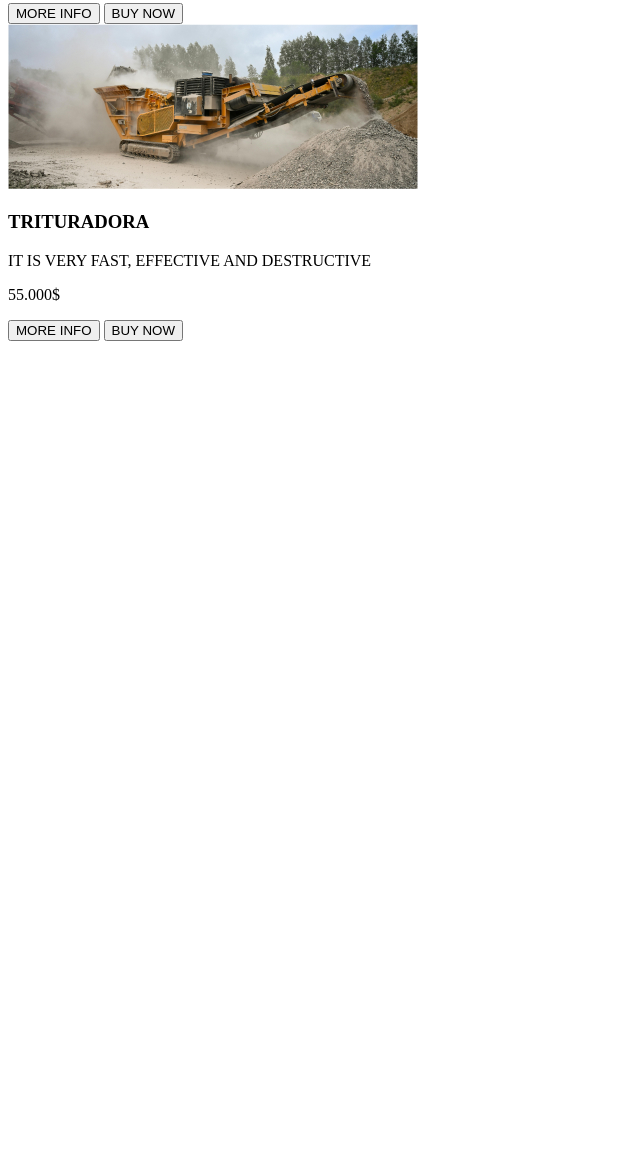
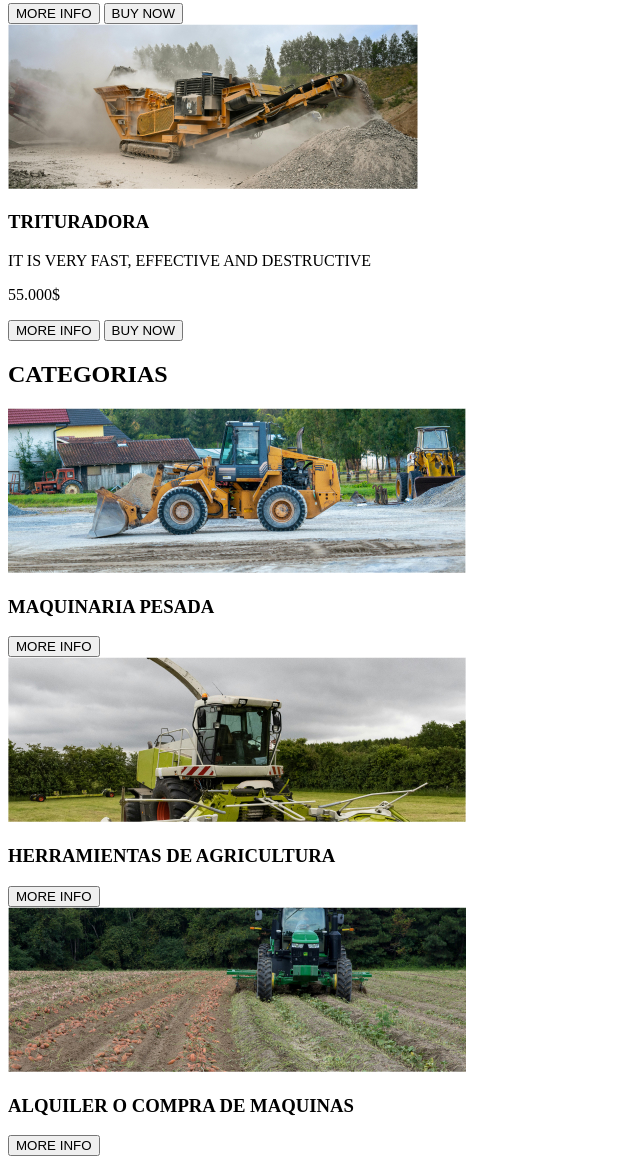
Before and after one commit to Joshua2608magic/MY_FIRSTJOBNOW, a plain HTML site: page index.html in a window 1280 px wide. Shown: the part 886-2050 px from the top of the page, without its empty margins (0-640 px from the left). Before the commit the page ends 1235 px from the top, so only its background shows below. Drawn offline with Linux system fonts and the light colour scheme.

Commit message:
HICE CATEGORIAS

```diff
--- a/index.html
+++ b/index.html
@@ -52,6 +52,10 @@
             <h1>LA felicidad en la mano derecha las mejores mAQuinas con las
                 mejores creaciones.”</h1>
 
+
+
+
+        </section>
 
         <!-- tarjeta de productos -->
 
@@ -112,10 +116,40 @@
 
 
         </section>
+        <!-- CATEGORIAS -->
+        <section>
+            <h2>CATEGORIAS</h2>
+
+            <div>
+                <div>
+                    <img src="assets/image 1 (3).jpg" alt="">
+                    <h3>MAQUINARIA PESADA</h3>
+
+                </div>
+
+                <div>
+                    <button>MORE INFO</button>
+                </div>
+
+                <div>
+                    <img src="assets/image 1 (4).jpg" alt="">
+                    <h3>HERRAMIENTAS DE AGRICULTURA</h3>
+                </div>
+                <div>
+                    <button>MORE INFO</button>
+                </div>
+                <div>
+                    <img src="assets/image 1 (5).jpg" alt="">
+                    <h3>ALQUILER O COMPRA DE MAQUINAS</h3>
+                </div>
+
+                <div>
+                    <button>MORE INFO </button>
+                </div>
+
 
 
         </section>
-
     </main>
 
     <footer></footer>
```
Also changed, not shown: assets/image 1 (3).jpg (added), assets/image 1 (4).jpg (added), assets/image 1 (5).jpg (added). Lines whose indentation alone changed are shown as unchanged.
